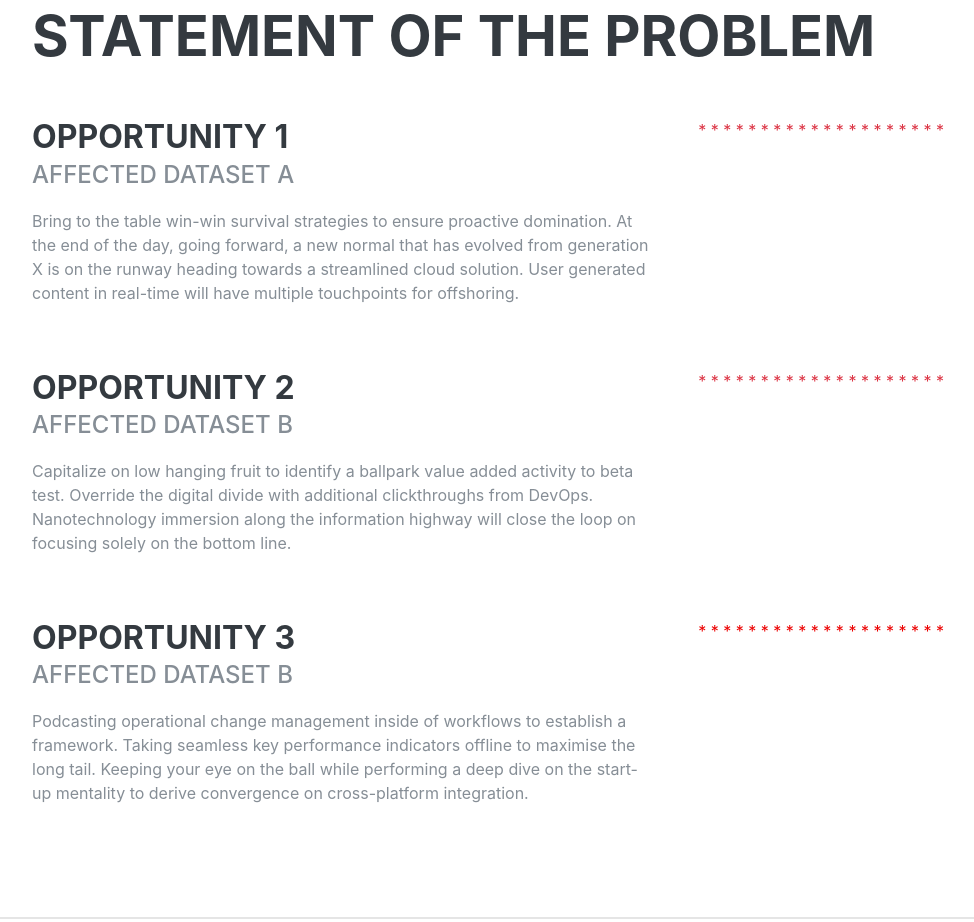
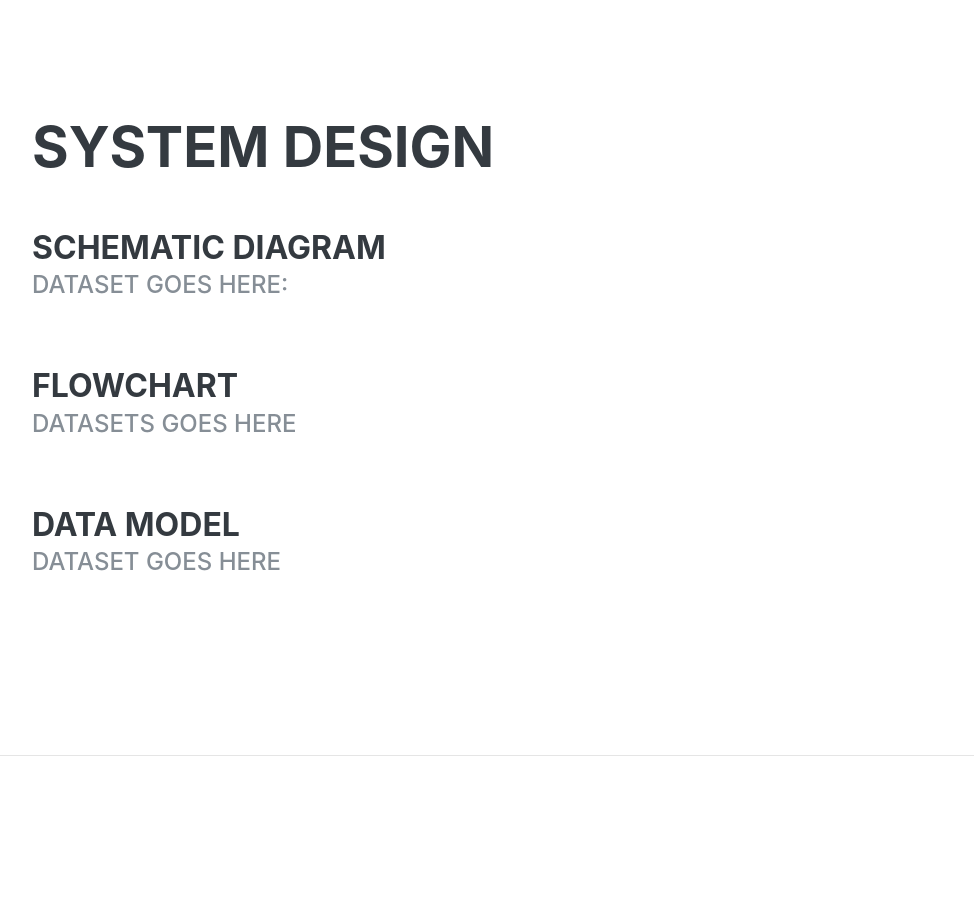
Before and after one commit to mitlive/keynote, a plain HTML site: page index.html in a window 1280 px wide. Shown: the part 3437-4359 px from the top of the page, without its empty margins (288-1262 px from the left). Drawn offline with Linux system fonts and the light colour scheme; a web font is replaced by a local one.

Commit message:
Add files via upload

```diff
--- a/index.html
+++ b/index.html
@@ -197,58 +197,6 @@
       </section>
 
 
-
-
-
-
-      <hr class="m-0">
-
-      <section class="resume-section p-3 p-lg-5 d-flex flex-column" id="problem">
-        <div class="my-auto">
-          <h2 class="mb-5">Statement of the problem</h2>
-
-          <div class="resume-item d-flex flex-column flex-md-row mb-5">
-            <div class="resume-content mr-auto">
-              <h3 class="mb-0">Opportunity 1</h3>
-              <div class="subheading mb-3">Affected Dataset A</div>
-              <p>Bring to the table win-win survival strategies to ensure proactive domination. At the end of the day, going forward, a new normal that has evolved from generation X is on the runway heading towards a streamlined cloud solution. User generated content in real-time will have multiple touchpoints for offshoring.</p>
-            </div>
-            <div class="resume-date text-md-right">
-              <span class="text-danger"> * * * * * * * * * * * * * * * * * * * * </span>
-            </div>
-          </div>
-
-          <div class="resume-item d-flex flex-column flex-md-row mb-5">
-            <div class="resume-content mr-auto">
-              <h3 class="mb-0">Opportunity 2</h3>
-              <div class="subheading mb-3">Affected Dataset B</div>
-              <p>Capitalize on low hanging fruit to identify a ballpark value added activity to beta test. Override the digital divide with additional clickthroughs from DevOps. Nanotechnology immersion along the information highway will close the loop on focusing solely on the bottom line.</p>
-            </div>
-            <div class="resume-date text-md-right">
-              <span class="text-danger"> * * * * * * * * * * * * * * * * * * * * </span>
-            </div>
-          </div>
-
-          <div class="resume-item d-flex flex-column flex-md-row mb-5">
-            <div class="resume-content mr-auto">
-              <h3 class="mb-0">Opportunity 3</h3>
-              <div class="subheading mb-3">Affected Dataset B</div>
-              <p>Podcasting operational change management inside of workflows to establish a framework. Taking seamless key performance indicators offline to maximise the long tail. Keeping your eye on the ball while performing a deep dive on the start-up mentality to derive convergence on cross-platform integration.</p>
-            </div>
-            <div class="resume-date text-md-right">
-              <span class="text-primary"> * * * * * * * * * * * * * * * * * * * * </span>
-            </div>
-          </div>
-
-        </div>
-
-      </section>
-
-
-
-      <hr class="m-0">
-
-
       <hr class="m-0">
 
       <section class="resume-section p-3 p-lg-5 d-flex flex-column" id="design">
```
